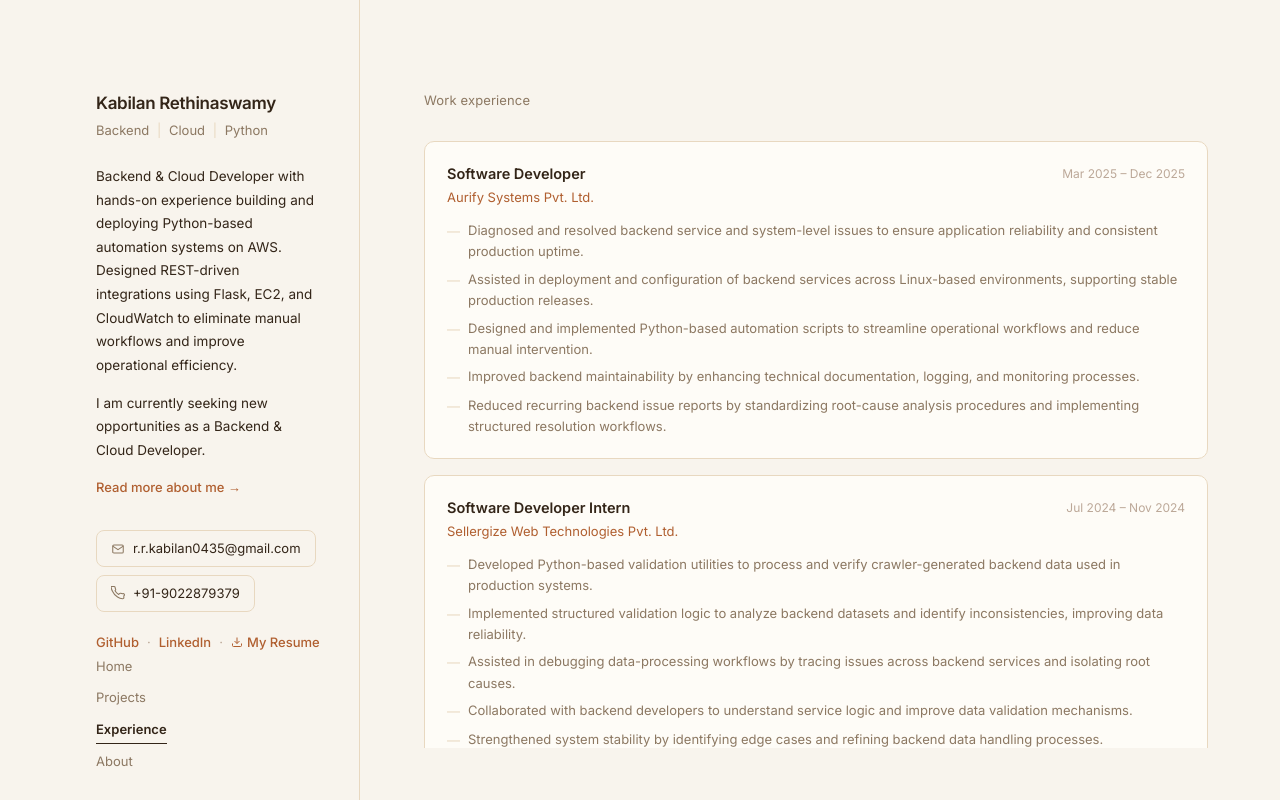
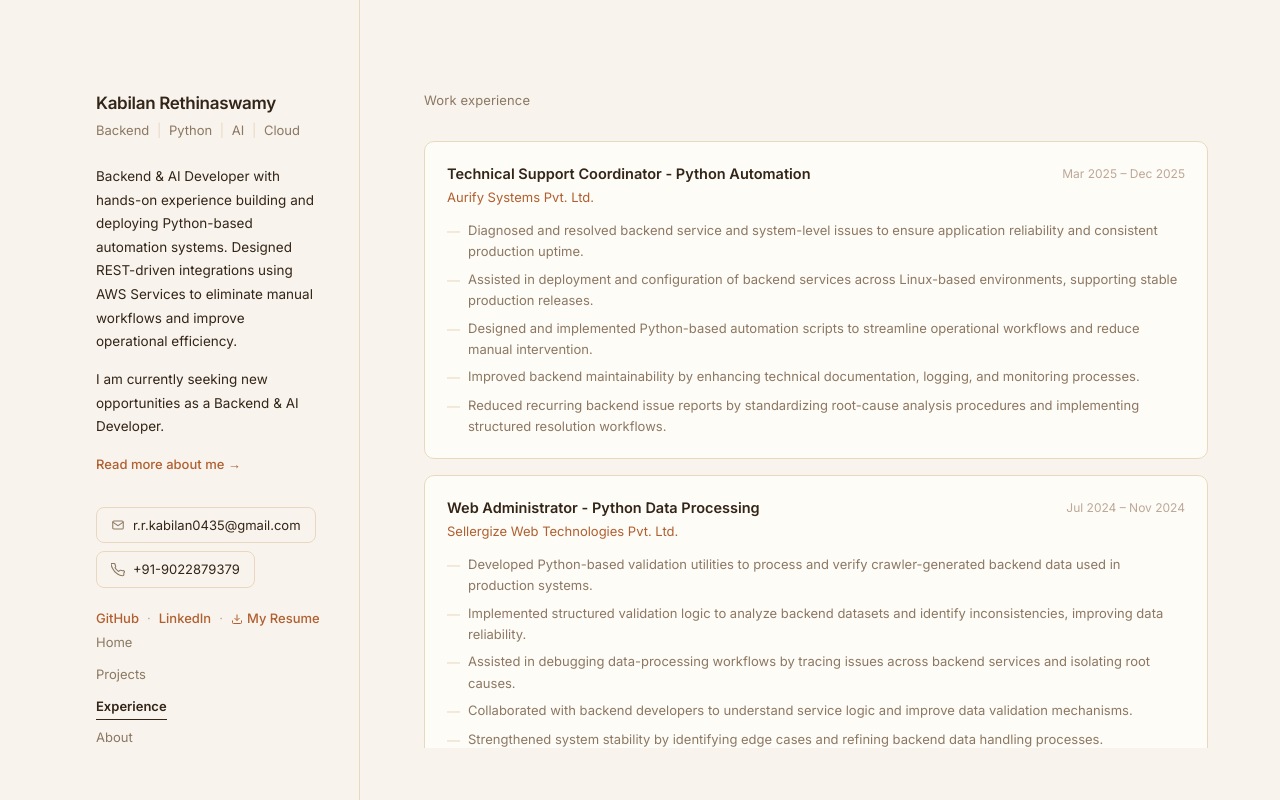
Before and after one commit to kabilannadar/Kabilan_Portfolio, a React (Vite) app: page /experience in a window 1280 px wide. Built offline with nearby package versions, Linux system fonts and the light colour scheme; the HTML template or start-up script is replaced by a standard one.

Commit message:
Updated Portfolio

```diff
--- a/src/components/LeftPanel.jsx
+++ b/src/components/LeftPanel.jsx
@@ -13,18 +13,18 @@ export default function LeftPanel() {
         <div className="identity-block">
           <div className="name">Kabilan Rethinaswamy</div>
           <div className="roles">
-            Backend&nbsp;<span>|</span>&nbsp;Cloud&nbsp;<span>|</span>&nbsp;Python
+            Backend&nbsp;<span>|</span>&nbsp;Python&nbsp;<span>|</span>&nbsp;AI&nbsp;<span>|</span>&nbsp;Cloud
           </div>
 
           <p className="bio-text">
-            Backend &amp; Cloud Developer with hands-on experience building and
-            deploying Python-based automation systems on AWS. Designed REST-driven
-            integrations using Flask, EC2, and CloudWatch to eliminate manual
+            Backend &amp; AI Developer with hands-on experience building and
+            deploying Python-based automation systems. Designed REST-driven
+            integrations using AWS Services to eliminate manual
             workflows and improve operational efficiency.
           </p>
 
           <p className="bio-text">
-            I am currently seeking new opportunities as a Backend &amp; Cloud Developer.
+            I am currently seeking new opportunities as a Backend &amp; AI Developer.
           </p>
 
           <Link to="/about" className="read-more-link">
--- a/src/components/Skills.jsx
+++ b/src/components/Skills.jsx
@@ -96,6 +96,7 @@ const skillGroups = [
       { label:'Web Scraping & Data Extraction',      cls:'bg-[rgba(20,184,166,.15)] text-[#5eead4] border-[rgba(20,184,166,.25)]' },
       { label:'API Rate Limiting & Security',        cls:'bg-[rgba(20,184,166,.15)] text-[#5eead4] border-[rgba(20,184,166,.25)]' },
       { label:'System Monitoring & Logging',         cls:'bg-[rgba(20,184,166,.15)] text-[#5eead4] border-[rgba(20,184,166,.25)]' },
+      { label:'Computer Vision',                     cls:'bg-[rgba(20,184,166,.15)] text-[#5eead4] border-[rgba(20,184,166,.25)]' },
     ],
   },
 ]
--- a/src/pages/About.jsx
+++ b/src/pages/About.jsx
@@ -10,7 +10,7 @@ const skills = [
   { group: 'Systems & OS',           tags: ['Linux', 'Cron Jobs'] },
   { group: 'APIs & Authentication',        tags: ['Socket.io / WebSockets', 'Google OAuth', 'JWT Authentication', 'Resend (Email API)', 'Bcrypt', 'Cryptography', 'GitHub Webhooks'] },
   { group: 'Libraries & Tools',      tags: ['Git & GitHub', 'PyTorch', 'Hugging Face', 'Sentence Transformers', 'Pytest', 'Pydantic', 'Playwright', 'Driver.js', 'DDGS (DuckDuckGo Search)', 'BeautifulSoup', 'Groq (LLM)', 'Recharts', 'Pandas', 'React Query'] },
-  { group: 'Core Competencies',      tags: ['Retrieval-Augmented Generation (RAG)', 'Vector Embeddings & Semantic Search', 'Progressive Web Apps (PWA)', 'REST API Design & Architecture', 'Database Modeling & Schema Design', 'Real-time Event Streaming (SSE)', 'Web Scraping & Data Extraction', 'API Rate Limiting & Security', 'System Monitoring & Logging'] },
+  { group: 'Core Competencies',      tags: ['Retrieval-Augmented Generation (RAG)', 'Vector Embeddings & Semantic Search', 'Progressive Web Apps (PWA)', 'REST API Design & Architecture', 'Database Modeling & Schema Design', 'Computer Vision', 'Real-time Event Streaming (SSE)', 'Web Scraping & Data Extraction', 'API Rate Limiting & Security', 'System Monitoring & Logging'] },
 ];
 
 export default function About() {
@@ -25,7 +25,7 @@ export default function About() {
             <div className="about-section anim-fade-up pd-1">
               <h3>Background</h3>
               <p className="bio-text" style={{ marginBottom: '12px' }}>
-                I'm a Backend &amp; Cloud Developer based in Chennai, Tamil Nadu, with a strong
+                I'm a Backend &amp; AI Developer based in Chennai, Tamil Nadu, with a strong
                 foundation in Python, Linux systems, and cloud-native architectures on AWS.
               </p>
               <p className="bio-text" style={{ marginBottom: '12px' }}>
--- a/src/pages/Experience.jsx
+++ b/src/pages/Experience.jsx
@@ -4,7 +4,7 @@ import '../App.css';
 
 const experiences = [
   {
-    role: 'Software Developer',
+    role: 'Technical Support Coordinator - Python Automation',
     company: 'Aurify Systems Pvt. Ltd.',
     period: 'Mar 2025 – Dec 2025',
     bullets: [
@@ -16,7 +16,7 @@ const experiences = [
     ],
   },
   {
-    role: 'Software Developer Intern',
+    role: 'Web Administrator - Python Data Processing',
     company: 'Sellergize Web Technologies Pvt. Ltd.',
     period: 'Jul 2024 – Nov 2024',
     bullets: [
--- a/src/pages/Home.jsx
+++ b/src/pages/Home.jsx
@@ -120,8 +120,8 @@ export default function Home() {
             marginBottom: '8px',
           }}
         >
-          Backend &amp; Cloud Developer with hands-on experience building and
-          deploying Python-based automation systems on AWS.
+          Backend &amp; AI Developer with hands-on experience building and
+          deploying Python-based automation systems.
           <br />
           Clarity and reliability are the two guiding principles of my work.
         </p>
@@ -136,7 +136,7 @@ export default function Home() {
             marginBottom: '20px',
           }}
         >
-          I am currently seeking new opportunities as a Backend &amp; Cloud Developer.
+          I am currently seeking new opportunities as a Backend &amp; AI Developer.
         </p>
 
         {/* Contact */}
@@ -221,7 +221,7 @@ export default function Home() {
           </span>
 
           <a
-            href="https://linkedin.com/in/kabilan-nadar-9738a823a"
+            href="https://www.linkedin.com/in/kabilan-rethinaswamy-9738a823a/"
             target="_blank"
             rel="noreferrer"
             style={{
```
Also changed, not shown: 1 other file (tests, documents, lock files or other folders).
